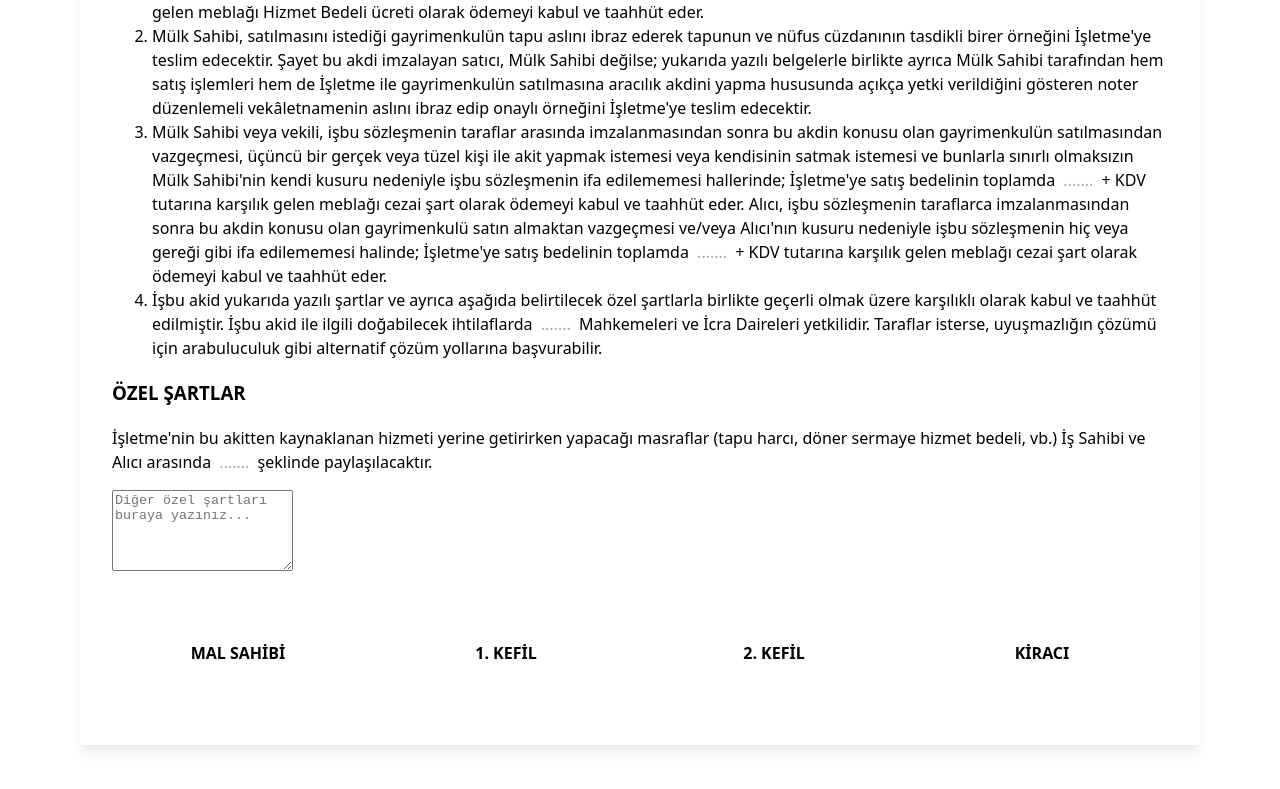
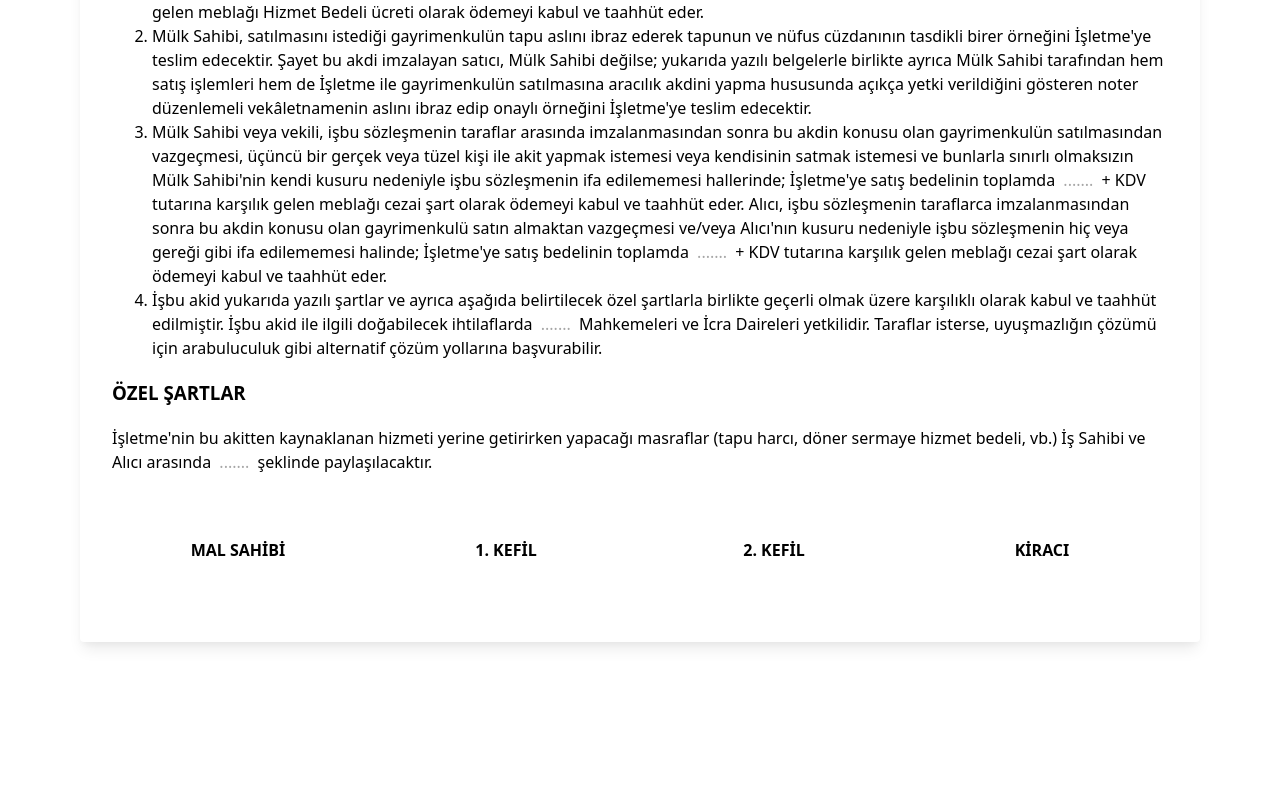
Before and after one commit to Mustafaserhatpeker/sozlesme-v2, a React (Vite) app in the folder sozlesme/: page /alim-satim-sozlesmesi in a window 1280 px wide. Shown: the part 2415-3204 px from the top of the page. After the commit the page ends 3105 px from the top, so only its background shows below. Built offline with nearby package versions, Linux system fonts and the light colour scheme.

Commit message:
Refactor KiraSozlesmesi component: remove unused textarea for general terms and conditions

```diff
--- a/sozlesme/src/AlimSatim-Sozlesmesi/AlimSatimSozlesmesi.tsx
+++ b/sozlesme/src/AlimSatim-Sozlesmesi/AlimSatimSozlesmesi.tsx
@@ -262,13 +262,6 @@ function KiraSozlesmesi(): JSX.Element {
                         />
                         &nbsp;şeklinde paylaşılacaktır.
                     </p>
-                    <textarea
-                        className="as-textarea"
-                        placeholder="Diğer özel şartları buraya yazınız..."
-                        value={genelSartlar.ozelSartlarMetni}
-                        onChange={onChange("ozelSartlarMetni")}
-                        rows={5}
-                    />
                 </div>
 
                 <SignatureGrid size="compact" />
```
Also changed, not shown: sozlesme/src/AlimSatim-Sozlesmesi/components/InlıneAutoWithInput.tsx (+0 -7 lines).
